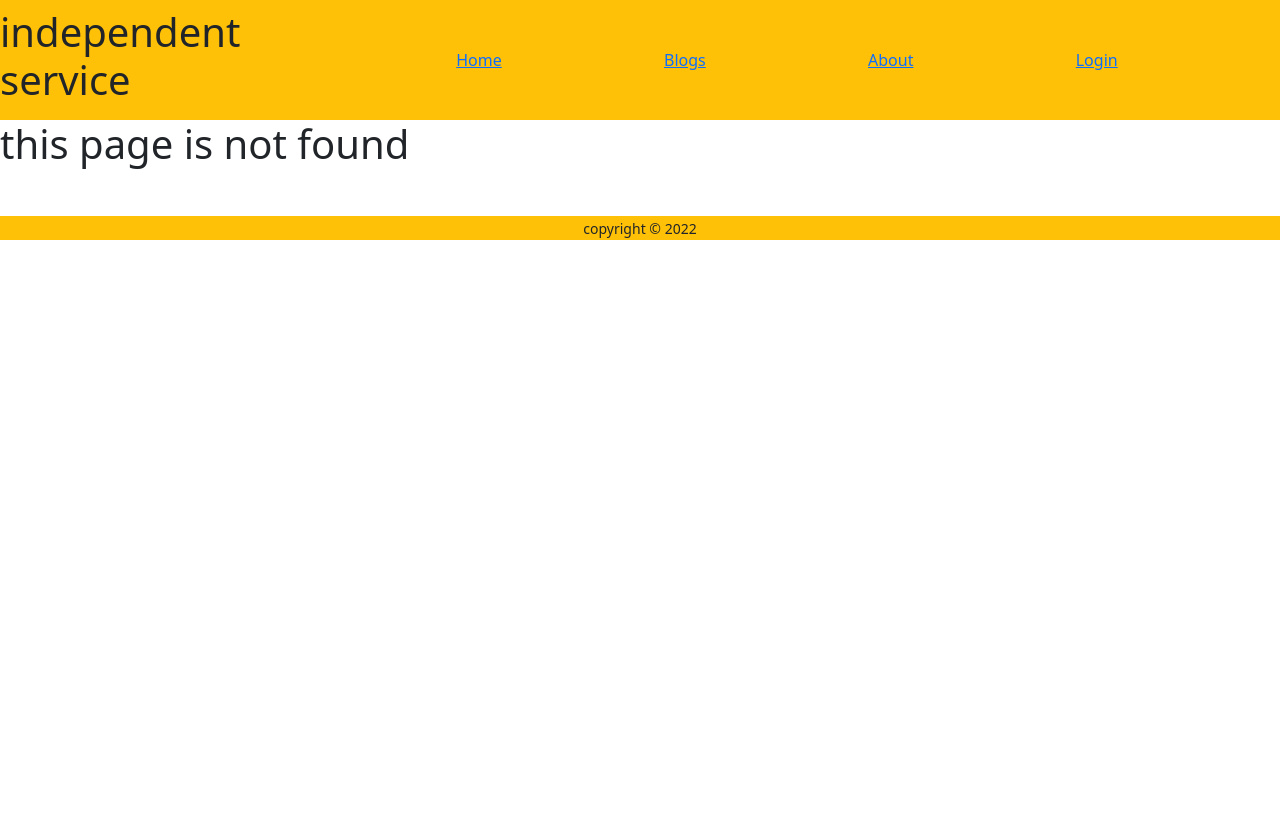
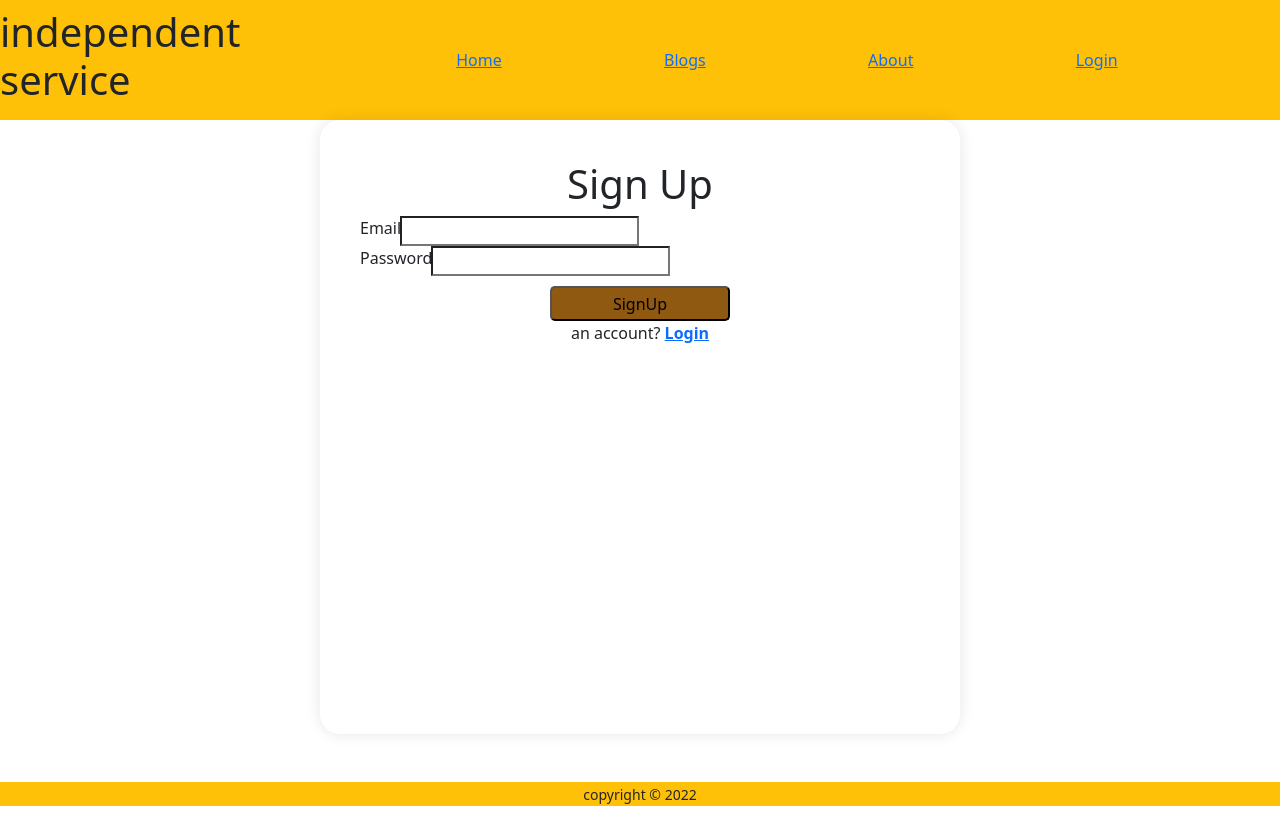
Before and after one commit to Sadia-90/independent-service-provider, a React (Create React App) app: page /Register in a window 1280 px wide. Before the commit this address had no page. Before the commit the page ends 800 px from the top, so only its background shows below. Built offline with nearby package versions, Linux system fonts and the light colour scheme.

Commit message:
login form make

```diff
--- a/package.json
+++ b/package.json
@@ -11,6 +11,7 @@
     "react": "^18.0.0",
     "react-bootstrap": "^2.2.3",
     "react-dom": "^18.0.0",
+    "react-firebase-hooks": "^5.0.3",
     "react-router-dom": "^6.3.0",
     "react-scripts": "5.0.1",
     "web-vitals": "^2.1.4"
--- a/src/App.js
+++ b/src/App.js
@@ -9,7 +9,9 @@ import Home from './Pages/Home/Home/Home';
 import Notfound from './Pages/NotFound/Notfound';
 import Login from './Pages/Login/Login'
 import ServiceDetail from './Pages/ServiceDetail/ServiceDetail';
- import RequireAuth from '../'
+import Register from './Pages/Register/Register';
+//  import RequireAuth from './Pages/RequireAuth/RequireAuth'
+
 
 function App() {
   return (
@@ -19,12 +21,13 @@ function App() {
 
       <Routes>
         <Route path="/" element={<Home></Home>}></Route>
-        <Route path='/service/:serviceId' element={<RequireAuth><ServiceDetail></ServiceDetail></RequireAuth>}></Route>
-        <Route path='/blog' element={<Blog/>}/>
+        <Route path='/service/:serviceId' element={<ServiceDetail></ServiceDetail>}></Route>
+        <Route path="/Register" element={<Register></Register>}></Route>
+        <Route path='/blog' element={<Blog />} />
         <Route path="/about" element={<About></About>}></Route>
         <Route path="/Login" element={<Login></Login>}></Route>
 
-        <Route path='*' element={<Notfound/>}/>
+        <Route path='*' element={<Notfound />} />
         {/* <Route path="/" element={}></Route>
         <Route path="/" element={}></Route>
         <Route path="/" element={}></Route> */}
--- a/src/Pages/Login/Login.css
+++ b/src/Pages/Login/Login.css
@@ -1,8 +1,9 @@
-.form-container{
+ .form-container{
     position: relative;
      margin: 4rem, auto;
     margin-bottom: 10px;
-    width: 350px;
+    width: 50%;
+    margin: 0 auto;
     height: 614px;
     /* left: 470px;
     top: 236px; */
@@ -29,3 +30,8 @@
     background-color: rgb(143, 89, 17);
     border-radius: 5px;
 }
+.form-link{
+    font-weight: 700;
+    text-decoration-line: underline;
+    cursor: grab;
+}
--- a/src/Pages/Login/Login.js
+++ b/src/Pages/Login/Login.js
@@ -1,26 +1,46 @@
-import React from 'react';
-import { Link } from 'react-router-dom';
+import React, { useRef } from 'react';
+import { Form } from 'react-bootstrap';
+import { useNavigate } from 'react-router-dom';
+// import { Link } from 'react-router-dom';
 import './Login.css'
 
 const Login = () => {
+  const emailRef = useRef('');
+  const passwordRef = useRef('');
+  const navigate = useNavigate('');
+
+
+
+  const handleSubmit = event => {
+    event.preventDefault();
+    const email = emailRef.current.value;
+    const password = passwordRef.current.value;
+    console.log(email, password);
+}
+
+  const navigateRegister = e =>{
+    navigate('/register')
+  }
+
     return (
       <div className='form-container'>
             <h1>login</h1>
         <div>
-     <form action="">
-     <div className="input-group">
-        <label htmlFor="email">Email: </label>
-        <input type="email" name='email' id='' required/>
-      </div>
-      <div className="input-group">
-        <label htmlFor="password">Password: </label>
 
-        <input type="password" name='password' id=''/>
-      </div>
+            <Form onSubmit={handleSubmit}>
+              <Form.Group className="mb-3" controlId="formGroupEmail">
+                <Form.Label>Email address</Form.Label>
+                <Form.Control ref={emailRef} type="email" placeholder="Enter email" required/>
+              </Form.Group>
+              <Form.Group className="mb-3" controlId="formGroupPassword">
+                <Form.Label>Password</Form.Label>
+                <Form.Control ref={passwordRef} type="password" placeholder="Password" required/>
+
+              </Form.Group>
               <input className='form-submit' type="submit" value="Login" required/>
-     </form>
+            </Form>
                 <p>
-         independent provider service? <Link className='form-link' to="/signup">create an account</Link>
+                    independent provider service? <span className='form-link' onClick={navigateRegister}>create an account</span>
                 </p>
         </div>
       </div>
--- /dev/null
+++ b/src/Pages/Register/Register.js
@@ -0,0 +1,57 @@
+import React, { useState } from 'react';
+import { useCreateUserWithEmailAndPassword } from 'react-firebase-hooks/auth';
+import { Link } from 'react-router-dom';
+import auth from '../../firebase.init';
+
+const Register = () => {
+
+    const [email, setemail] = useState('');
+    const [password, setPassword] = useState('');
+    const [error, setError] = useState('');
+
+    const handelEmailBlur = event => {
+        setemail(event.target.value);
+    }
+
+    const handelPasswordBlur = event => {
+        setPassword(event.target.value);
+    }
+
+    const handelErrorBlur = event => {
+        setError(event.target.value);
+
+
+
+        createUserWithEmailAndPassword(email, password, error)
+    }
+    const handleCreateUser = event => {
+        event.preventDefault();
+    }
+
+    const [createUserWithEmailAndPassword] = useCreateUserWithEmailAndPassword(auth);
+
+    return (
+        <div className='form-container'>
+        <h1 className='text-orange-600'>Sign Up</h1>
+        <div>
+            <form onsubmit={handleCreateUser}>
+                <div className="input-group">
+                    <label htmlFor="email">Email</label>
+                    <input onBlur={handelEmailBlur} type="email" name='email' id='' />
+                </div>
+                <div className="input-group">
+                    <label htmlFor="password">Password</label>
+
+                    <input onBlur={handelPasswordBlur} type="password" name='password' id='' required />
+                </div>
+                <input onBlur={handelErrorBlur} className='form-submit' type="submit" value="SignUp" required />
+            </form>
+            <p>
+                an account? <Link className='form-link' to="/login">Login</Link>
+            </p>
+        </div>
+    </div>
+    );
+};
+
+export default Register;
--- /dev/null
+++ b/src/Pages/RequireAuth/RequireAuth.js
@@ -0,0 +1,19 @@
+import React from 'react';
+import { useAuthState } from 'react-firebase-hooks/auth';
+import app from '../../firebase.init';
+import { getAuth } from 'firebase/auth'
+import { Navigate, useLocation } from 'react-router-dom';
+
+
+const auth = getAuth(app)
+
+const RequireAuth = ({ children }) => {
+    const [user] = useAuthState(auth);
+    const location = useLocation();
+    if (!user) {
+        return <Navigate to="/login" state={{ from: location }} replace></Navigate>
+    }
+    return children;
+};
+
+export default RequireAuth;
--- a/src/Pages/header/Header/Banner/Banner.js
+++ b/src/Pages/header/Header/Banner/Banner.js
@@ -22,7 +22,7 @@ const Banner = () => {
           />
           <Carousel.Caption>
             <h3>First slide label</h3>
-            <p>Nulla vitae elit libero, a pharetra augue mollis interdum.</p>
+            <p>We try to create our project unick.</p>
           </Carousel.Caption>
         </Carousel.Item>
         <Carousel.Item>
@@ -34,7 +34,7 @@ const Banner = () => {
 
           <Carousel.Caption>
             <h3>Second slide label</h3>
-            <p>Lorem ipsum dolor sit amet, consectetur adipiscing elit.</p>
+            <p>I handel my clint smartly.</p>
           </Carousel.Caption>
         </Carousel.Item>
         <Carousel.Item>
@@ -47,7 +47,7 @@ const Banner = () => {
           <Carousel.Caption>
             <h3>Third slide label</h3>
             <p>
-              Praesent commodo cursus magna, vel scelerisque nisl consectetur.
+              I present my work by using clear thing.
             </p>
           </Carousel.Caption>
         </Carousel.Item>
--- a/src/Pages/header/Header/Header.js
+++ b/src/Pages/header/Header/Header.js
@@ -15,6 +15,7 @@ const Header = () => {
 
         <Nav className="me-auto">
         <NavLink className={({isActive}) => isActive ? "active-link" : "link"} to='/'>Home</NavLink>
+
         <NavLink className={({isActive}) => isActive ? "active-link" : "link"} to='/blog'>Blogs</NavLink>
         <NavLink className={({isActive}) => isActive ? "active-link" : "link"} to='/about'>About</NavLink>
         <NavLink className={({isActive}) => isActive ? "active-link" : "link"} to='/Login'>Login</NavLink>
```
Also changed, not shown: src/Pages/RequirAuth/RequirAuth.js (deleted, +0 -19 lines), src/Pages/SignUp/SignUp.js (added, +62 -0 lines), src/Pages/SignUp/ignUp.css (added), 2 other files (tests, documents, lock files or other folders). Lines whose indentation alone changed are shown as unchanged.
